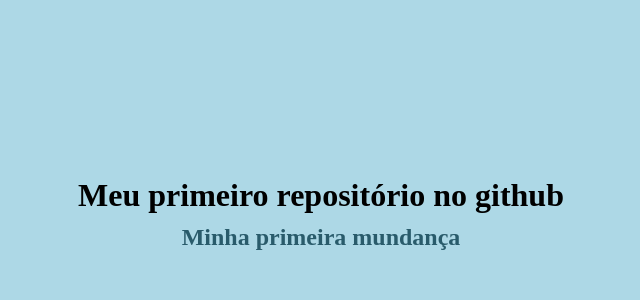
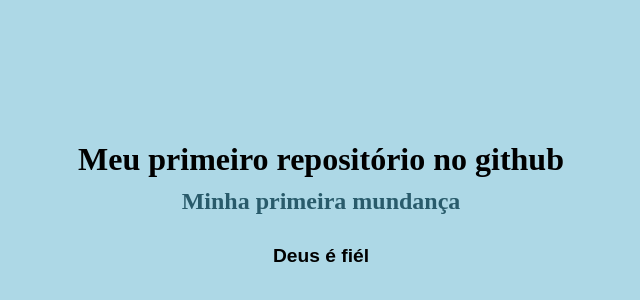
Before and after one commit to Pereiravan/Pereiravan.github.io, a plain HTML site: page index.html in a window 1280 px wide. Shown: the part 186-486 px from the top of the page, without its empty margins (319-959 px from the left). Drawn offline with Linux system fonts and the light colour scheme.

Commit message:
adicionando parágrafo

```diff
--- a/index.html
+++ b/index.html
@@ -9,6 +9,7 @@
 <body>
   <h1>Meu primeiro repositório no github</h1>
   <h2>Minha primeira mundança</h2>
+  <p>Deus é fiél</p>
 
 
   <script src="/script.js"></script>
--- a/style.css
+++ b/style.css
@@ -18,3 +18,6 @@ body{
 h2{
   color: rgb(41, 91, 107);
 }
+p{
+  font : 600 1.2rem/1.2 arial;
+}
```
